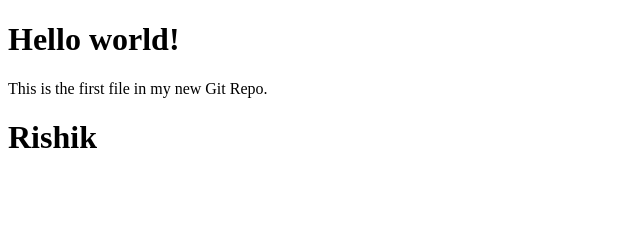
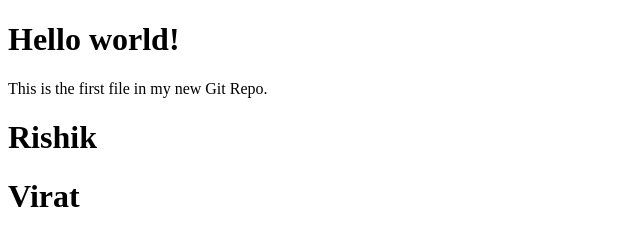
Before and after one commit to rishik1001/first, a plain HTML site: page index.html in a window 1280 px wide. Shown: the whole page, without its empty margins (0-640 px from the left). Drawn offline with Linux system fonts and the light colour scheme.

Commit message:
Another header

```diff
--- a/index.html
+++ b/index.html
@@ -8,5 +8,6 @@
 <h1>Hello world!</h1>
 <p>This is the first file in my new Git Repo.</p>
   <h1>Rishik</h1>
+  <h1>Virat</h1>
 </body>
 </html>
```
